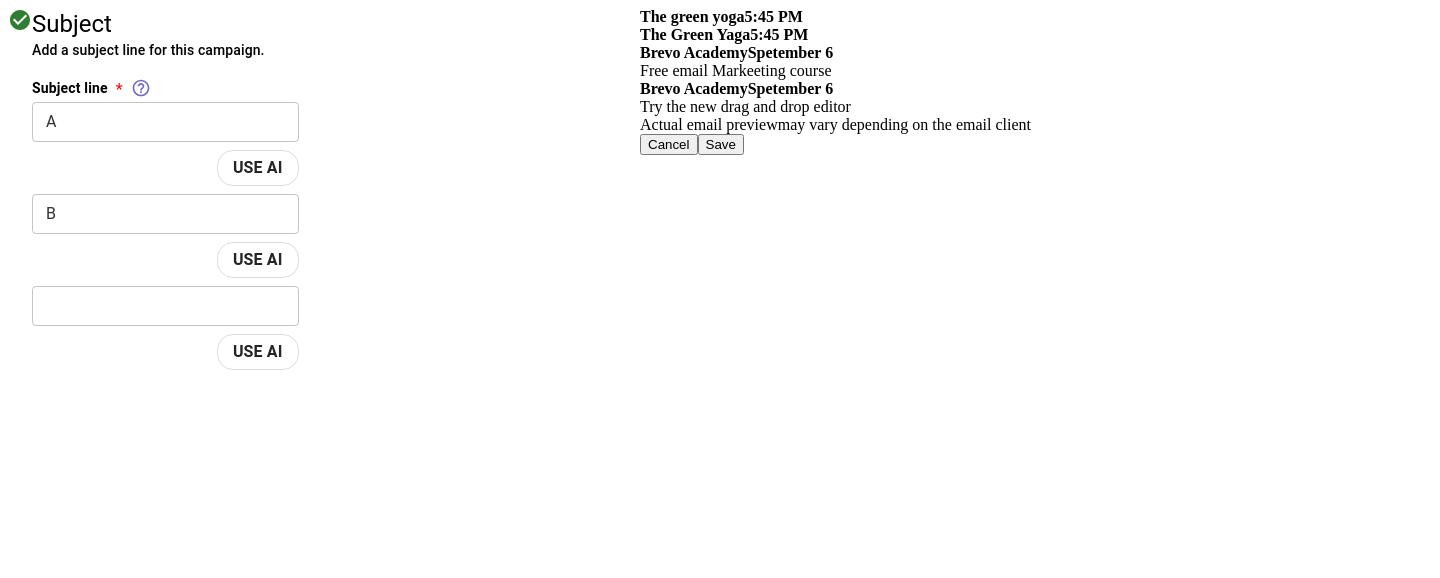
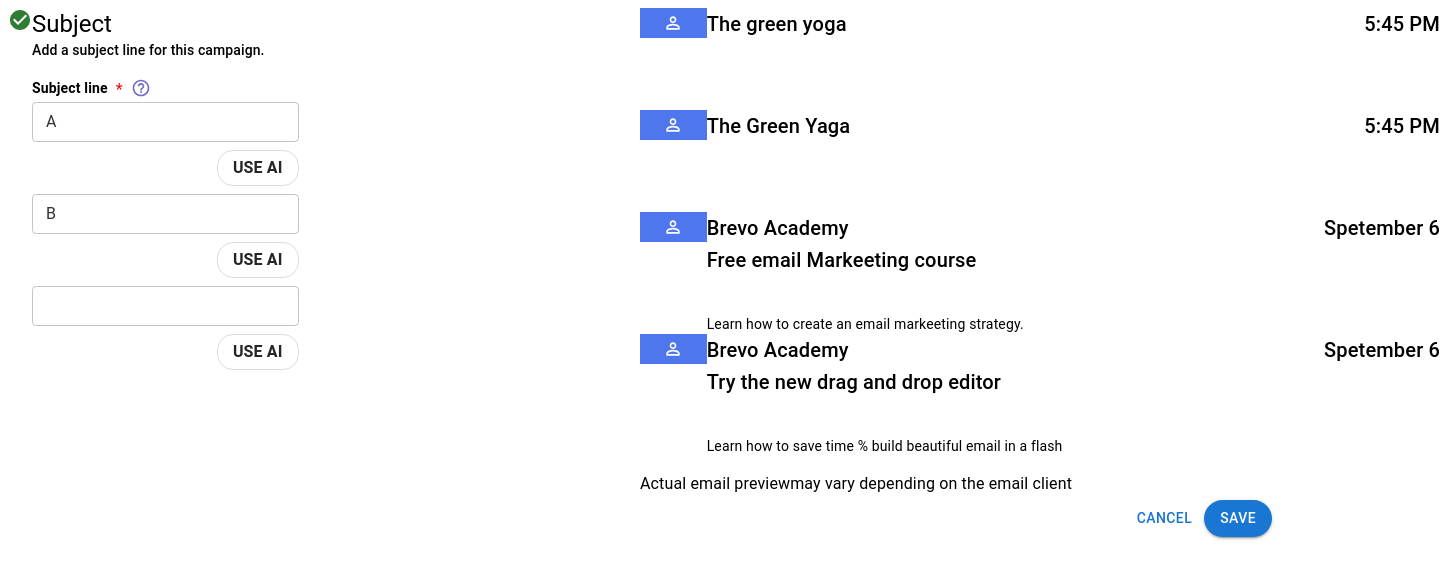
Before and after one commit to sohail-shrestha/sensenrespond-interview, a React (Create React App) app: page / in a window 1280 px wide. Shown: the top 578 px of the page, 1440 px wide, since content can reach past the window. Built offline with nearby package versions, Linux system fonts and the light colour scheme.

Commit message:
initial styling for the page

```diff
--- a/src/components/EmailBox.tsx
+++ b/src/components/EmailBox.tsx
@@ -1,19 +1,55 @@
+import PersonOutlineOutlinedIcon from "@mui/icons-material/PersonOutlineOutlined";
+import { Grid, Typography } from "@mui/material";
 import React from "react";
 
 type EmailBoxProps = {
+  letfText?: string;
   title: string;
   time: string;
   content: string;
+  body?: string;
 };
 
-const EmailBox: React.FC<EmailBoxProps> = ({ title, time, content }) => {
+const EmailBox: React.FC<EmailBoxProps> = ({
+  letfText,
+  title,
+  time,
+  content,
+  body,
+}) => {
   return (
     <>
-      <div>
-        <b>{title}</b>
-        <b>{time}</b>
-      </div>
-      <div>{content}</div>
+      <Grid container>
+        <Grid
+          item
+          xs={1}
+          style={{
+            backgroundColor: "#4e76ed",
+            width: "30px",
+            height: "30px",
+            padding: "8px",
+            display: "flex",
+            color: "white",
+            alignItems: "center",
+            justifyContent: "center",
+            borderRadius: "40%%",
+          }}
+        >
+          {letfText ? letfText : <PersonOutlineOutlinedIcon fontSize="small" />}
+        </Grid>
+        <Grid xs={11}>
+          <Grid container style={{ justifyContent: "space-between" }}>
+            <Typography variant="h6">{title}</Typography>
+            <Typography variant="h6">{time}</Typography>
+          </Grid>
+          <Grid style={{ overflow: "clip", textOverflow: "ellipsis" }}>
+            <Typography variant="h6" height={70} width="100vh">
+              {content}
+            </Typography>
+          </Grid>
+          <Typography variant="body2">{body}</Typography>
+        </Grid>
+      </Grid>
     </>
   );
 };
--- a/src/features/home/components/HomeRightComponent.tsx
+++ b/src/features/home/components/HomeRightComponent.tsx
@@ -1,16 +1,29 @@
+import { Button, Grid, Typography } from "@mui/material";
 import React from "react";
 import { Mobile } from "./Mobile";
 
 const HomeRightComponent: React.FC = () => {
   return (
-    <div>
+    <Grid container>
       <Mobile />
-      Actual email previewmay vary depending on the email client
-      <div>
-        <button>Cancel</button>
-        <button>Save</button>
-      </div>
-    </div>
+
+      <Grid item width="100%" marginTop='16px'>
+        <Typography variant="body1">
+          Actual email previewmay vary depending on the email client
+        </Typography>
+
+        <Grid
+          container
+          justifyContent='flex-end'
+          flexDirection="row"
+          display="flex"
+          marginTop='4px'
+        >
+          <Button variant="text" style={{marginRight: '4px'}}>Cancel</Button>
+          <Button variant="contained" style={{borderRadius: '20px'}}>Save</Button>
+        </Grid>
+      </Grid>
+    </Grid>
   );
 };
 
--- a/src/features/home/components/Mobile.tsx
+++ b/src/features/home/components/Mobile.tsx
@@ -4,7 +4,6 @@
 
 const Mobile: React.FC = () => {
   const a = useSelector((state: RootState) => state.home.subjectA);
-
   const b = useSelector((state: RootState) => state.home.subjectB);
 
   return (
@@ -15,11 +14,13 @@
         title={"Brevo Academy"}
         time={"Spetember 6"}
         content={"Free email Markeeting course"}
+        body="Learn how to create an email markeeting strategy."
       />
       <EmailBox
         title={"Brevo Academy"}
         time={"Spetember 6"}
         content={"Try the new drag and drop editor"}
+        body="Learn how to save time % build beautiful email in a flash"
       />
     </div>
   );
```
